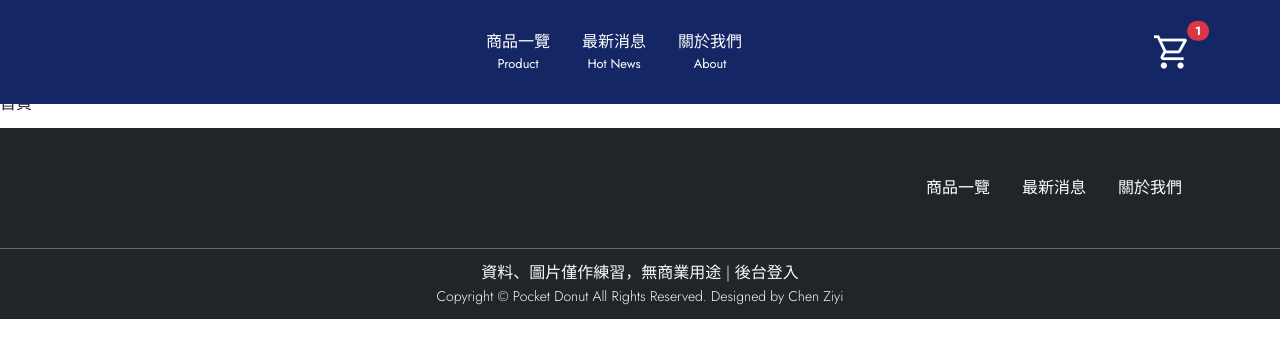
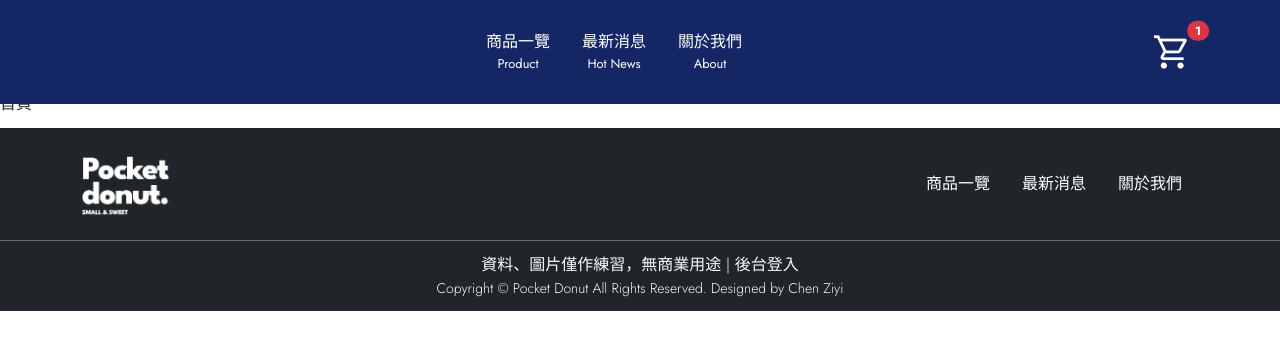
Before and after one commit to Tami1118/sideproject-pocket-donut, a Vue app: page / in a window 1280 px wide. Shown: the top 358 px of the page. Built offline with nearby package versions, Linux system fonts and the light colour scheme.

Commit message:
調整圖片

```diff
--- a/src/components/front/UserFooter.vue
+++ b/src/components/front/UserFooter.vue
@@ -6,11 +6,13 @@
         <div class="row align-items-center">
           <div class="col-12 col-md-6 d-flex justify-content-center justify-content-md-start py-2">
             <router-link to="/" class="navbar-logo">
-              <div
+              <!-- <div
                 :style="{ 'backgroundImage': `url(${brandLogo})` }"
                 class="navbar-logo"
                 style="height: 4.5rem"
-              ></div>
+              ></div> -->
+              <img src="@/assets/images/pocket donut_logo(w).png"
+            style="height: 4rem" alt="">
             </router-link>
           </div>
           <div class="col-12 col-md-6 py-2">
@@ -61,13 +63,13 @@
 </style>
 
 <script>
-import brandLogo from '../../assets/images/pocket donut_logo(w).png'
+// import brandLogo from '../../assets/images/pocket donut_logo(w).png'
 import { RouterLink } from 'vue-router'
 
 export default {
   data() {
     return {
-      brandLogo:brandLogo,
+      // brandLogo:brandLogo,
     }
   },
   components: {
```
